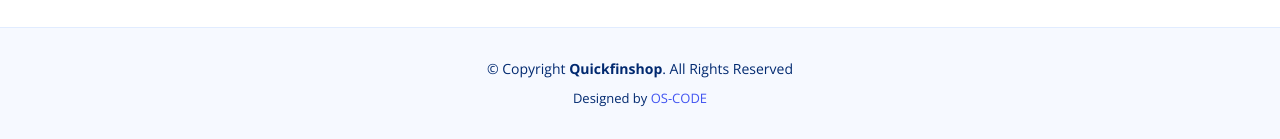
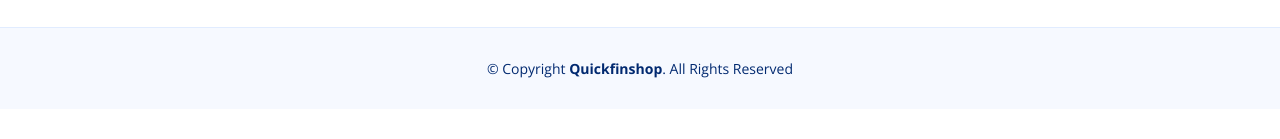
Before and after one commit to Shashankss2710/quickfinshop, a plain HTML site: page index.html in a window 1280 px wide. Shown: the part 5289-5428 px from the top of the page. After the commit the page ends 5398 px from the top, so only its background shows below. Drawn offline with nearby package versions, Linux system fonts and the light colour scheme.

Commit message:
removed footer

```diff
--- a/index.html
+++ b/index.html
@@ -801,9 +801,6 @@
       <div class="copyright">
         &copy; Copyright <strong><span>Quickfinshop</span></strong>. All Rights Reserved
       </div>
-      <div class="credits">
-        Designed by <a href="https://www.oscode.co.in/">OS-CODE</a>
-      </div>
     </div>
   </footer><!-- End Footer -->
 
```
